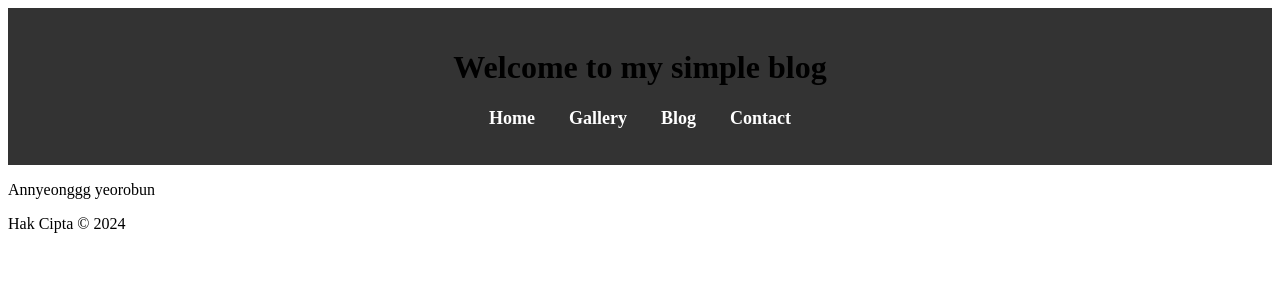
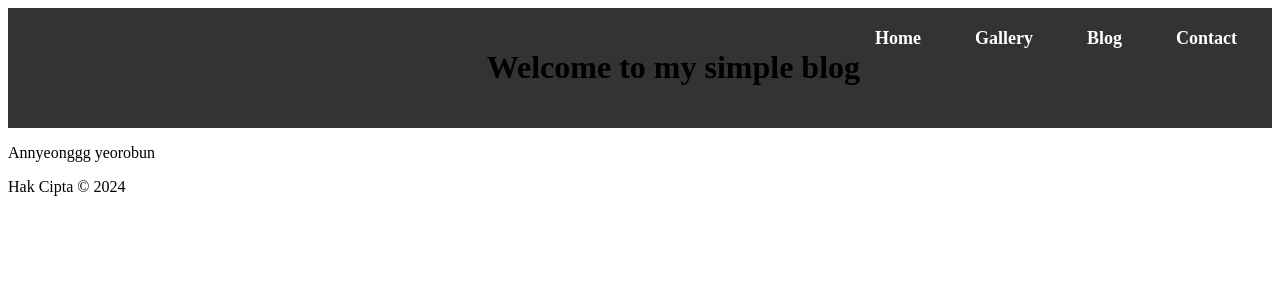
Before and after one commit to fiona0888/TIK2032-Project, a PHP site: page / in a window 1280 px wide. Shown: the top 300 px of the page. Run offline with PHP 8.4, Linux system fonts and the light colour scheme.

Commit message:
Update menu.css

```diff
--- a/menu.css
+++ b/menu.css
@@ -1,17 +1,24 @@
 /* CSS untuk menu */
 header {
     background-color: #333;
-    padding: 20px 0;
-    text-align: center;
+    padding: 20px;
+    display: flex;
+    justify-content: flex-end; /* Untuk menyusun menu di sebelah kanan */
 }
 
 .menu-links {
     list-style-type: none;
+    margin: 0;
     padding: 0;
 }
 
 .menu-links li {
     display: inline-block;
+    margin-left: 20px; /* Jarak antara menu */
+}
+
+.menu-links li:first-child {
+    margin-left: 0; /* Jarak pertama diatur menjadi 0 */
 }
 
 .menu-links li a {
@@ -20,59 +27,10 @@ header {
     font-size: 18px;
     font-weight: bold;
     padding: 10px 15px;
-    position: relative;
-    overflow: hidden;
+    transition: background-color 0.3s;
+    border-radius: 5px;
 }
 
-.menu-links li a::before {
-    content: '';
-    position: absolute;
-    top: 0;
-    left: 0;
-    width: 100%;
-    height: 100%;
-    background-color: rgba(255, 255, 255, 0.2);
-    transition: transform 0.3s;
-    z-index: -1;
+.menu-links li a:hover {
+    background-color: #555;
 }
-
-.menu-links li a:hover::before {
-    transform: scale(3);
-}
-
-/* Efek unik */
-.menu-links li:nth-child(odd) a::after {
-    content: '';
-    position: absolute;
-    top: 0;
-    left: 0;
-    width: 100%;
-    height: 100%;
-    background-color: #ff6347; /* Warna untuk menu ganjil */
-    z-index: -2;
-    transition: transform 0.3s;
-    transform: scaleX(0);
-    transform-origin: right;
-}
-
-.menu-links li:nth-child(odd) a:hover::after {
-    transform: scaleX(1);
-}
-
-.menu-links li:nth-child(even) a::after {
-    content: '';
-    position: absolute;
-    top: 0;
-    left: 0;
-    width: 100%;
-    height: 100%;
-    background-color: #4682b4; /* Warna untuk menu genap */
-    z-index: -2;
-    transition: transform 0.3s;
-    transform: scaleX(0);
-    transform-origin: left;
-}
-
-.menu-links li:nth-child(even) a:hover::after {
-    transform: scaleX(1);
-}
```
